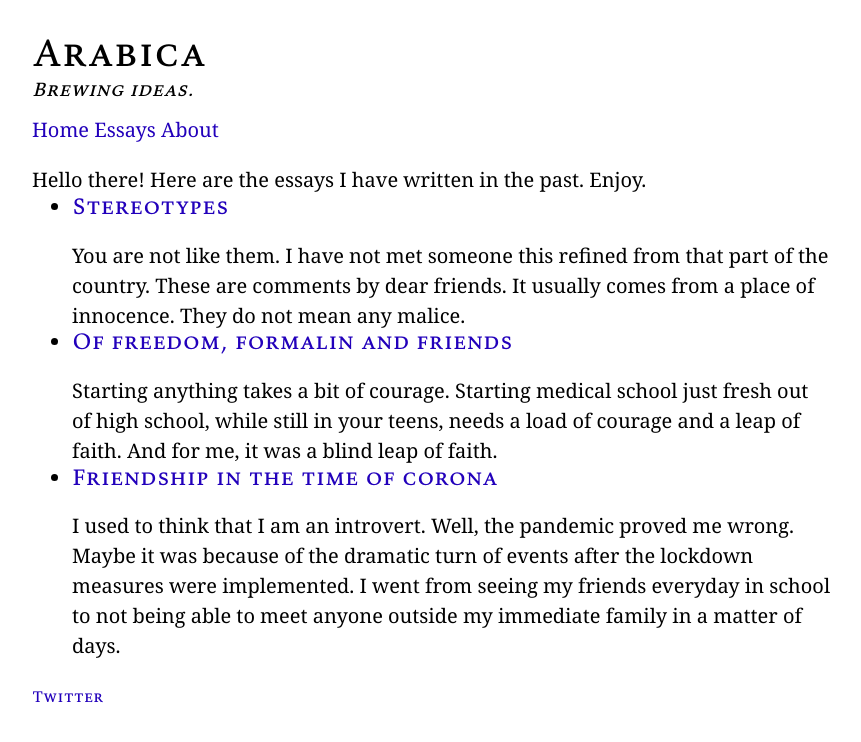
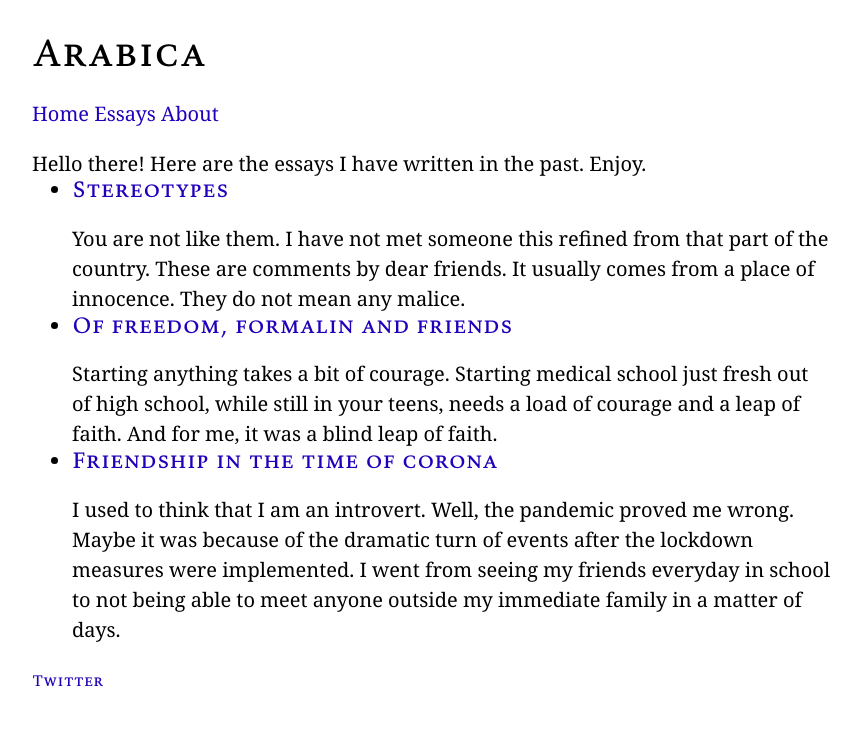
Before and after one commit to habasweiny/habasweiny.github.io, a Jekyll site: the page built from index.html, in a window 1280 px wide. Shown: the top 742 px of the page, without its empty margins (208-1069 px from the left). Built offline with Jekyll 4.4.1, drawn with Linux system fonts in a browser that asks for light colours.

Commit message:
Update default.html

```diff
--- a/_layouts/default.html
+++ b/_layouts/default.html
@@ -14,7 +14,6 @@
     <header>
       <div>
           <h1 id="a-title">{{ site.title}}</h1>
-          <h2 id="desc" >{{ site.description }}</h2>
       </div>
     </header>
     <div>{% include navigation.html %}</div>
```
